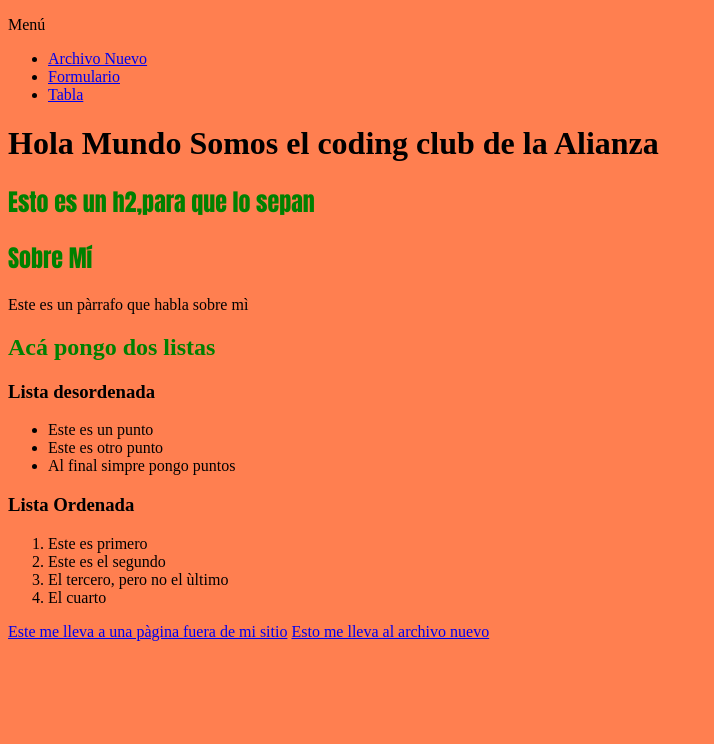
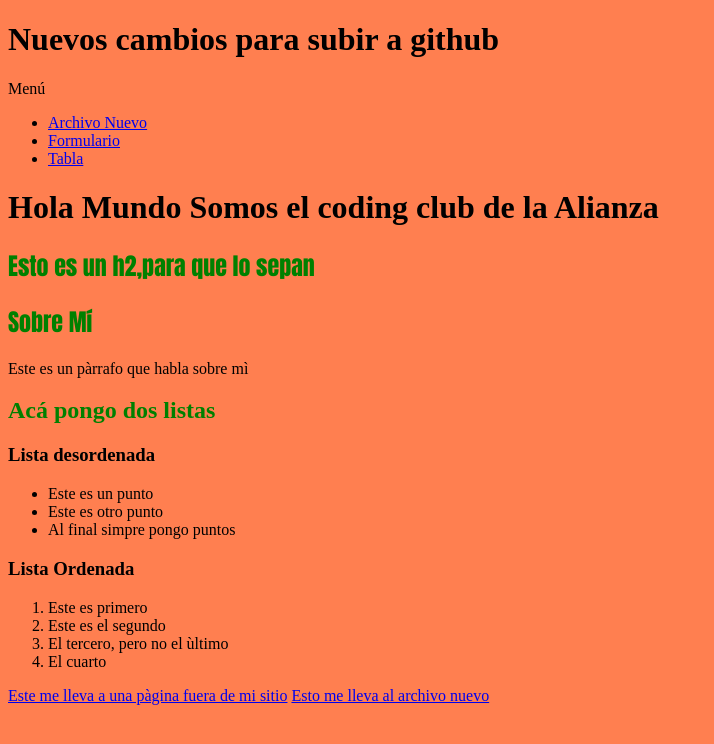
Before and after one commit to profmatcarmen/proyectoclub, a plain HTML site: page index.html in a window 1280 px wide. Shown: the whole page, without its empty margins (0-714 px from the left). Drawn offline with Linux system fonts and the light colour scheme.

Commit message:
Add files via upload

```diff
--- a/index.html
+++ b/index.html
@@ -10,6 +10,7 @@
 <body>
     <header>
        <!--Acá va el menú-->
+       <h1>Nuevos cambios para subir a github</h1>
         <nav>
             <p>Menú</p>
            <ul>
```
